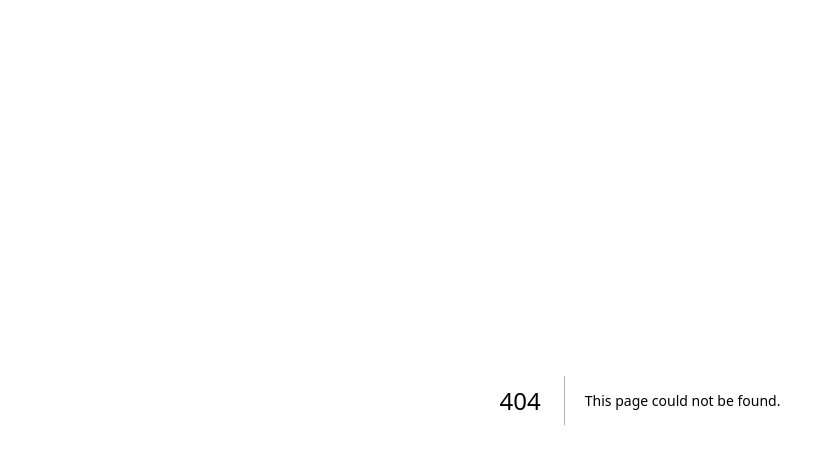
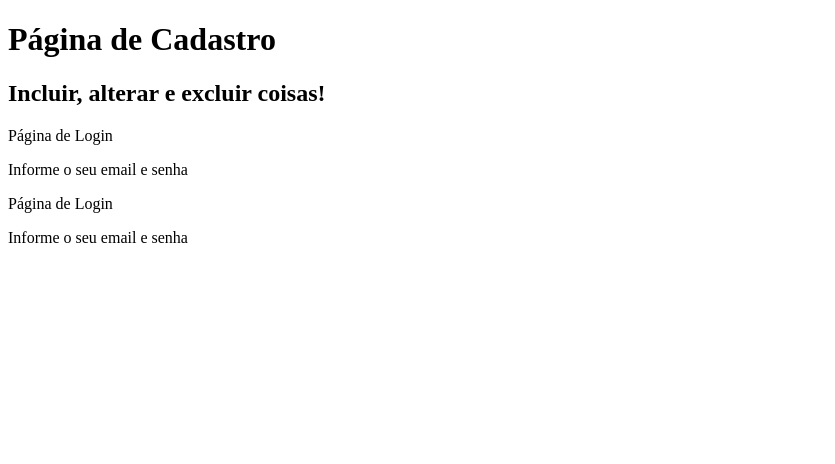
Before and after one commit to filipealvesr2019/exerciciosCoder, a Next.js app: page /basicos/usandoTitulo in a window 1280 px wide. Before the commit this address had no page. Shown: the top 464 px of the page, without its empty margins (0-835 px from the left). Built offline with nearby package versions, Linux system fonts and the light colour scheme.

Commit message:
feat: props on components.

```diff
--- /dev/null
+++ b/components/Titulo.jsx
@@ -0,0 +1,13 @@
+export default function Titulo(props) {
+    return props.pequeno ? (
+        <>
+            <p>{props.principal}</p>
+            <p>{props.secundario}</p>
+        </>
+    ) : (
+        <>
+            <h1>{props.principal}</h1>
+            <h2>{props.secundario}</h2>
+        </>
+    )
+}
--- /dev/null
+++ b/pages/basicos/usandoTitulo.jsx
@@ -0,0 +1,22 @@
+import Titulo from "../../components/Titulo";
+
+export default function usandoTitulo() {
+    return (
+        <div>
+            <Titulo
+                principal="Página de Cadastro"
+                secundario="Incluir, alterar e excluir coisas!"
+            />
+            <Titulo
+                principal="Página de Login"
+                secundario="Informe o seu email e senha"
+                pequeno={true}
+            />
+            <Titulo
+                principal="Página de Login"
+                secundario="Informe o seu email e senha"
+                pequeno
+            />
+        </div>
+    )
+}
```
Also changed, not shown: pages/basicos/Fragment1.jsx (added, +11 -0 lines).
